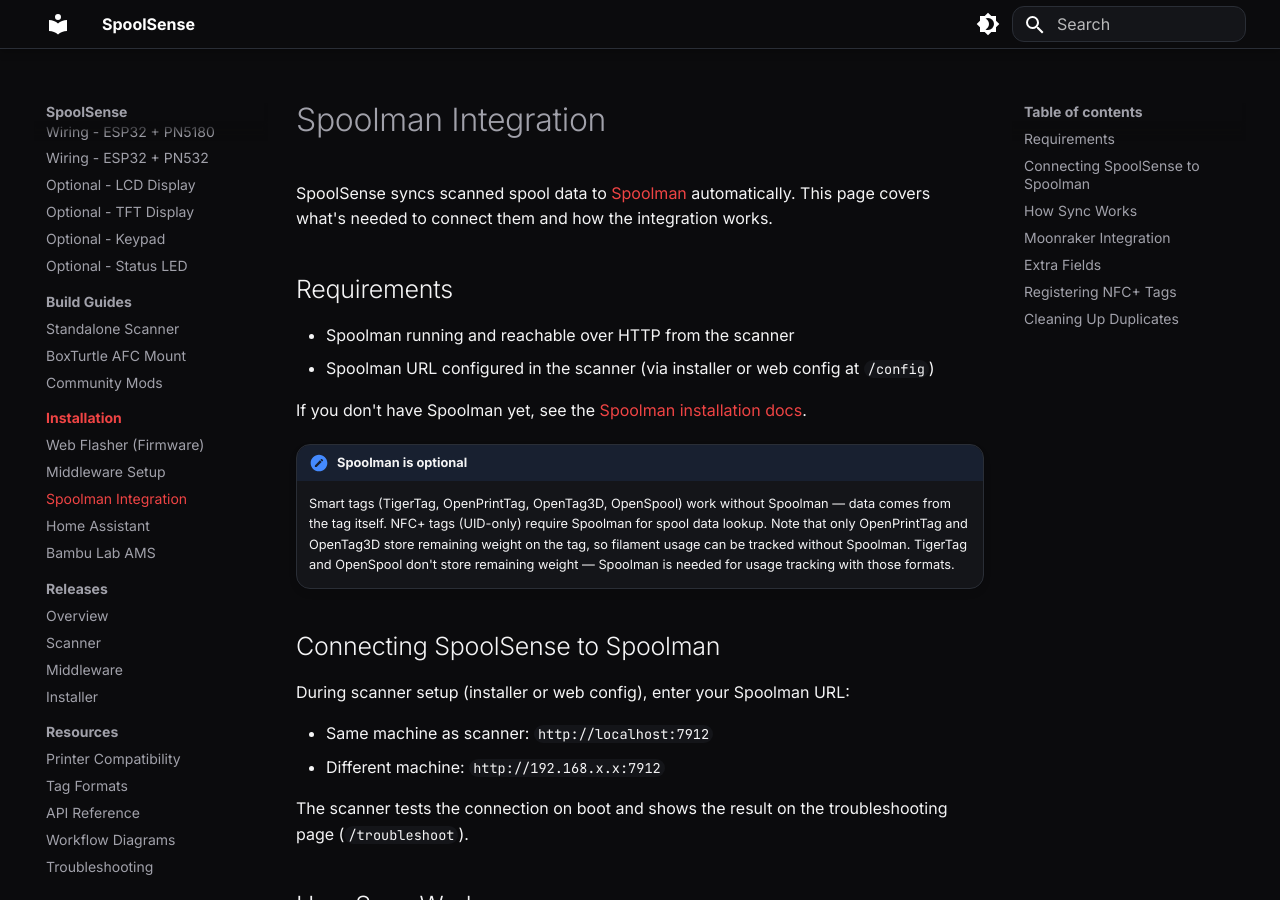
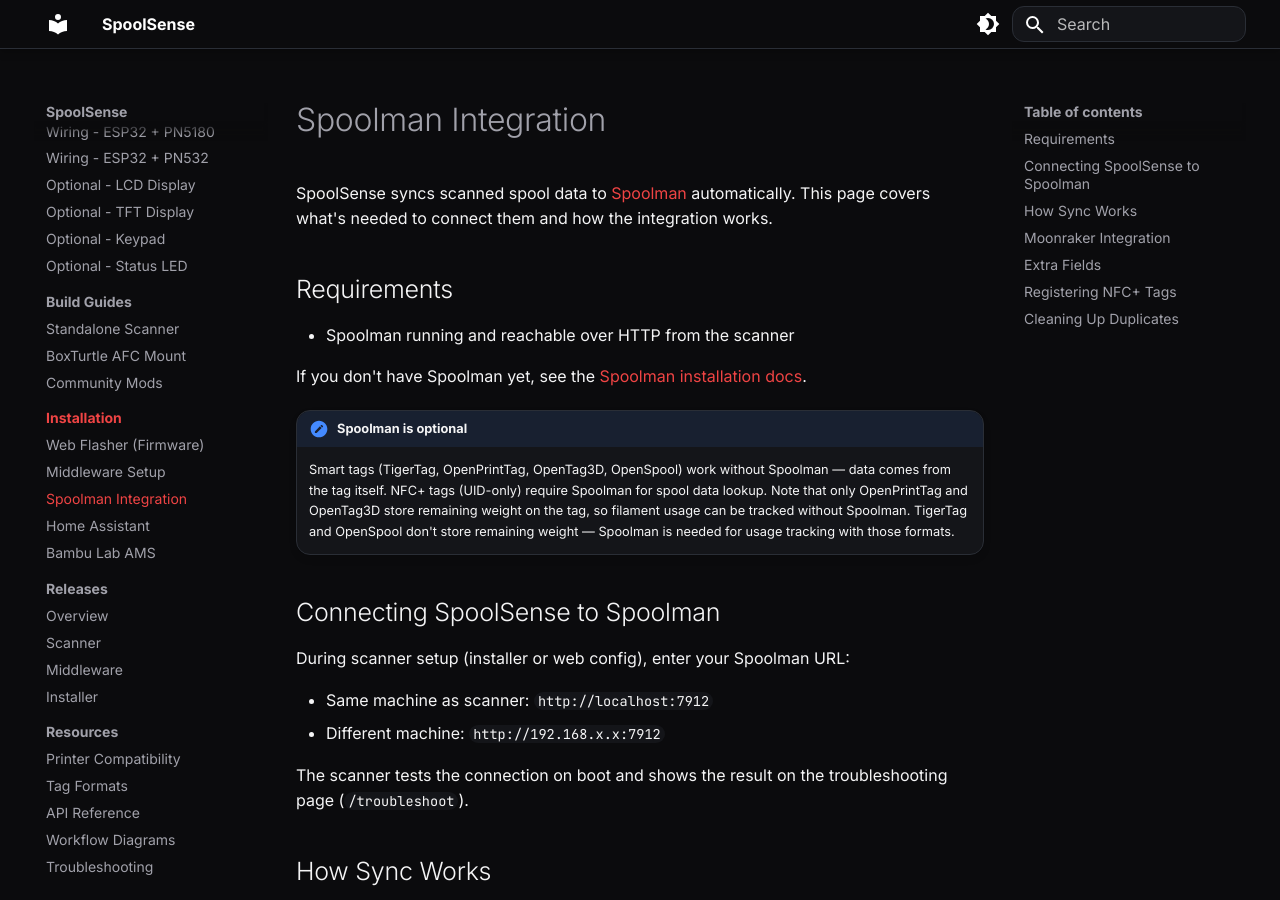
Before and after one commit to SpoolSense/spoolsense.org, an MkDocs documentation site: the page built from docs/installation/spoolman.md, in a window 1280 px wide and 900 px high. Built offline with MkDocs 1.6.1 and Material for MkDocs 9.7.7, drawn with Linux system fonts in a browser that asks for light colours.

Commit message:
docs: remove redundant Spoolman URL requirement line

```diff
--- a/docs/installation/spoolman.md
+++ b/docs/installation/spoolman.md
@@ -5,7 +5,6 @@ SpoolSense syncs scanned spool data to [Spoolman](https://github.com/Donkie/Spoo
 ## Requirements
 
 - Spoolman running and reachable over HTTP from the scanner
-- Spoolman URL configured in the scanner (via installer or web config at `/config`)
 
 If you don't have Spoolman yet, see the [Spoolman installation docs](https://github.com/Donkie/Spoolman#installation).
 
```
